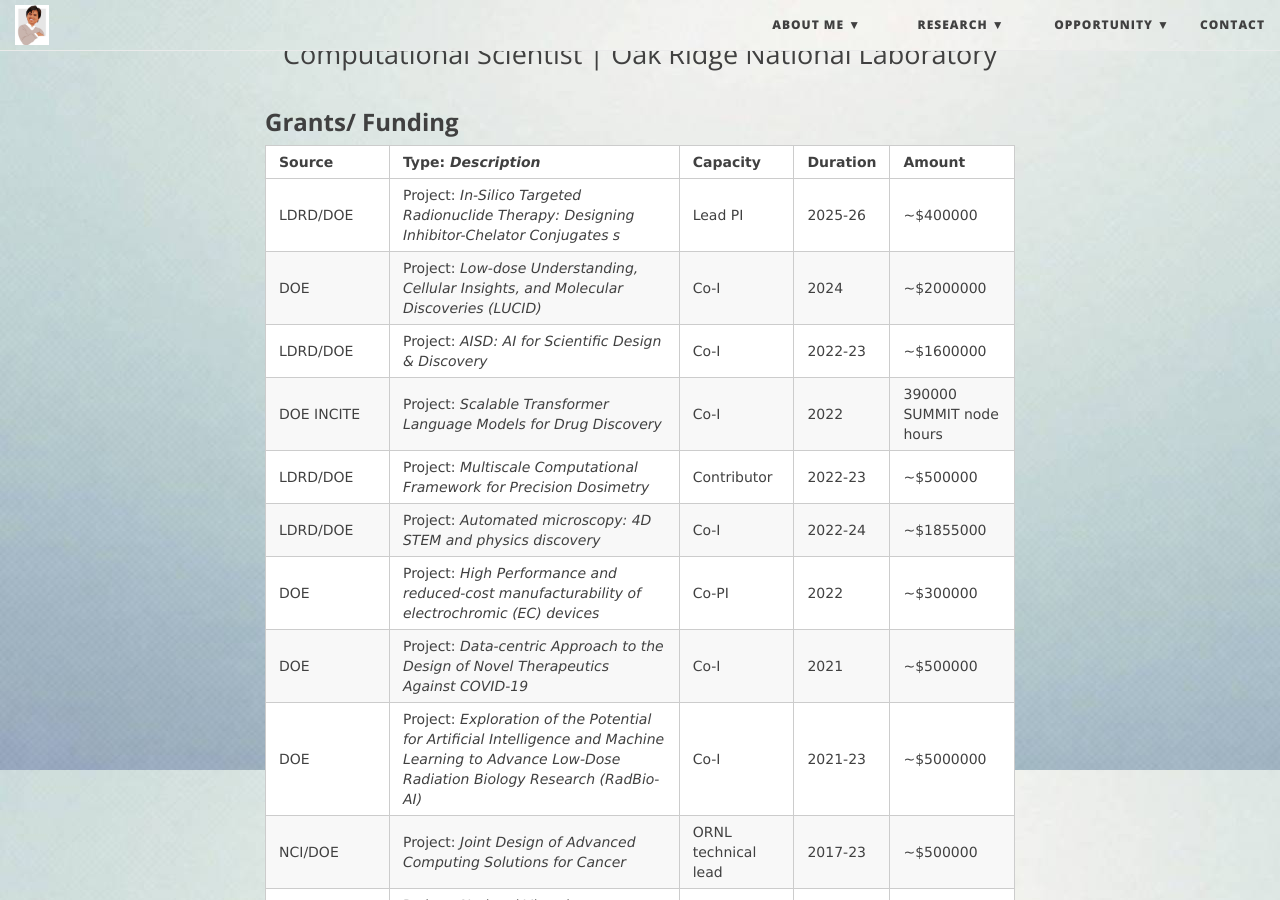
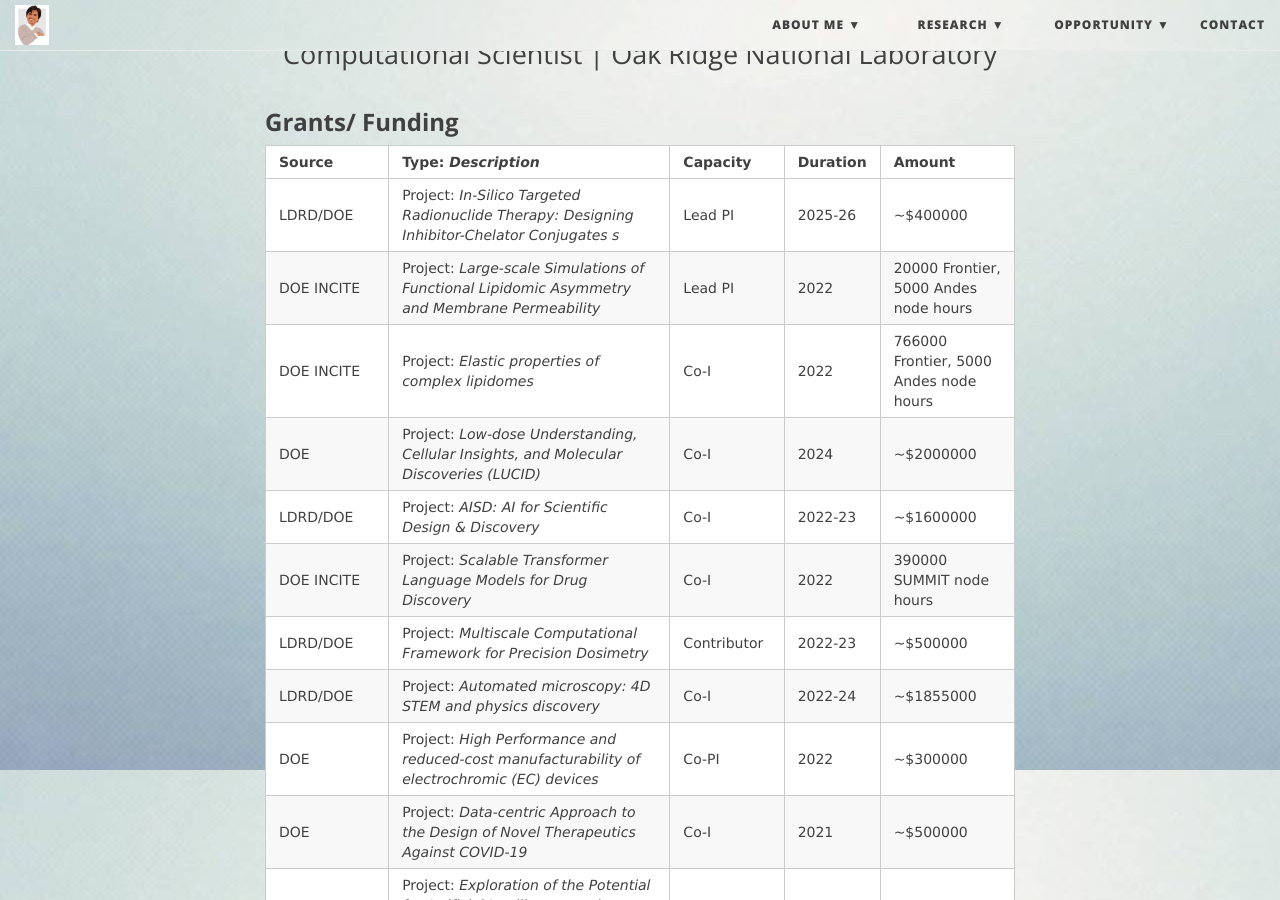
Before and after one commit to debsindhu/debsindhu.github.io, a Jekyll site: the page built from grants.md, in a window 1280 px wide and 900 px high, scrolled down 301 px. Built offline with Jekyll 4.4.1, drawn with Linux system fonts in a browser that asks for light colours; nearby versions of some CDN libraries.

Commit message:
Update grants.md

```diff
--- a/grants.md
+++ b/grants.md
@@ -10,6 +10,8 @@ use-site-title: true
 | Source | Type: _Description_ | Capacity | Duration | Amount |
 | :------ | :--- | :--- | :--- | :--- |
 | LDRD/DOE | Project: _In-Silico Targeted Radionuclide Therapy: Designing Inhibitor-Chelator Conjugates s_ | Lead PI | 2025-26 | ~$400000 |
+| DOE INCITE | Project: _Large-scale Simulations of Functional Lipidomic Asymmetry and Membrane Permeability_ | Lead PI | 2022 | 20000 Frontier, 5000 Andes node hours |
+| DOE INCITE | Project: _Elastic properties of complex lipidomes_ | Co-I | 2022 | 766000 Frontier, 5000 Andes node hours |
 | DOE | Project: _Low-dose Understanding, Cellular Insights, and Molecular Discoveries (LUCID)_ | Co-I | 2024 | ~$2000000 |
 | LDRD/DOE | Project: _AISD: AI for Scientific Design & Discovery_ | Co-I | 2022-23 | ~$1600000 |
 | DOE INCITE | Project: _Scalable Transformer Language Models for Drug Discovery_ | Co-I | 2022 | 390000 SUMMIT node hours |
```
